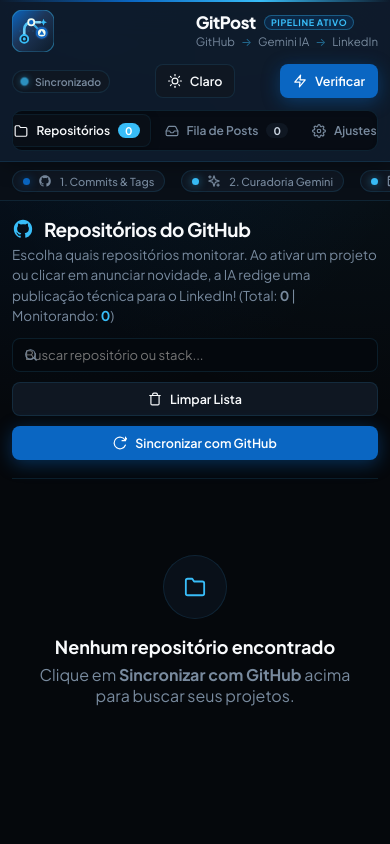
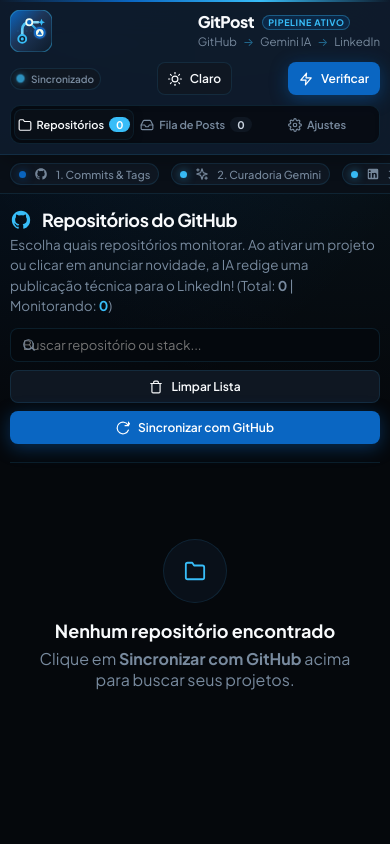
Before and after one commit to VaporubDev/automacao-linkedin, a FastAPI app: page / in a window 390 px wide. Run offline with FastAPI, Linux system fonts and the light colour scheme; data comes from the database, SQL or seed files in the repository; data that the repository does not hold is empty; some libraries are stand-ins or nearby versions.

Commit message:
style: fix navigation tab cuts and enhance post queue and settings responsiveness

```diff
--- a/app/static/css/style.css
+++ b/app/static/css/style.css
@@ -382,6 +382,7 @@ body {
   border: 1px solid var(--border-color);
   gap: 4px;
   box-shadow: inset 0 2px 4px rgba(0, 0, 0, 0.1);
+  max-width: 100%;
 }
 
 .nav-segment-btn {
@@ -397,6 +398,8 @@ body {
   border-radius: 8px;
   cursor: pointer;
   transition: var(--transition);
+  flex-shrink: 0;
+  white-space: nowrap;
 }
 
 .nav-segment-btn:hover {
@@ -1371,65 +1374,77 @@ input:focus, select:focus, textarea:focus,
   margin-bottom: 8px;
 }
 
-@media (max-width: 1024px) {
+@media (max-width: 1100px) {
   .header-inner {
     flex-wrap: wrap;
-    justify-content: center;
-    gap: 14px;
-    padding: 12px 16px;
+    justify-content: space-between;
+    gap: 12px;
+    padding: 10px 18px;
   }
   .nav-segmented {
     order: 3;
     width: 100%;
-    justify-content: center;
-  }
-  .settings-grid {
-    columns: 1 !important;
-  }
-}
-
-@media (max-width: 768px) {
-  .container {
-    padding: 16px 12px 40px;
-  }
-  .app-header {
-    position: relative;
-  }
-  .header-inner {
-    flex-direction: column;
-    align-items: stretch;
-    gap: 12px;
-    padding: 10px 12px;
-  }
-  .logo-wrapper {
-    justify-content: space-between;
-    width: 100%;
-  }
-  .header-actions {
-    justify-content: space-between;
-    width: 100%;
-  }
-  .nav-segmented {
-    width: 100%;
-    overflow-x: auto;
-    padding: 3px;
+    justify-content: stretch;
   }
   .nav-segment-btn {
     flex: 1;
     justify-content: center;
     padding: 8px 10px;
-    font-size: 12px;
-    white-space: nowrap;
+    font-size: 12.5px;
+  }
+  .settings-grid {
+    columns: 1 !important;
+  }
+}
+
+@media (max-width: 768px) {
+  .container {
+    padding: 14px 10px 40px;
+  }
+  .app-header {
+    position: relative;
+  }
+  .header-inner {
+    flex-direction: column;
+    align-items: stretch;
+    gap: 10px;
+    padding: 10px;
+  }
+  .logo-wrapper {
+    justify-content: space-between;
+    width: 100%;
+  }
+  .header-actions {
+    justify-content: space-between;
+    width: 100%;
+    gap: 8px;
+  }
+  .nav-segmented {
+    width: 100%;
+    display: flex;
+    padding: 3px;
+    gap: 3px;
+    overflow-x: auto;
+    -webkit-overflow-scrolling: touch;
+  }
+  .nav-segment-btn {
+    flex: 1 1 0;
+    min-width: 0;
+    padding: 7px 6px;
+    font-size: 11.5px;
+    gap: 5px;
+    justify-content: center;
   }
   .pipeline-flow-strip {
     justify-content: flex-start;
-    padding: 8px 12px;
-    gap: 8px;
+    padding: 8px 10px;
+    gap: 6px;
     font-size: 11px;
     -webkit-overflow-scrolling: touch;
   }
   .flow-step {
-    padding: 3px 10px;
+    padding: 3px 8px;
+    font-size: 11px;
   }
   .section-header {
     flex-direction: column;
@@ -1438,12 +1453,13 @@ input:focus, select:focus, textarea:focus,
     margin-bottom: 16px;
   }
   .section-title h2 {
-    font-size: 19px;
+    font-size: 18px;
   }
   .controls-group {
     flex-direction: column;
     align-items: stretch;
     width: 100%;
+    gap: 8px;
   }
   .controls-group .btn,
   .controls-group .search-box {
@@ -1459,68 +1475,127 @@ input:focus, select:focus, textarea:focus,
   }
   .filter-pill {
     flex-shrink: 0;
-    padding: 6px 12px;
+    padding: 6px 11px;
     font-size: 12px;
   }
   .repos-grid {
     grid-template-columns: 1fr;
+    gap: 12px;
+  }
+  .repo-card {
+    padding: 14px;
+  }
+  .posts-list {
     gap: 14px;
   }
-  .repo-card {
-    padding: 16px;
-  }
   .post-card {
-    padding: 16px;
+    padding: 14px;
+    border-radius: var(--radius-sm);
   }
   .post-header {
     flex-direction: column;
     align-items: flex-start;
     gap: 8px;
+    width: 100%;
+  }
+  .post-header > div:last-child {
+    display: flex;
+    align-items: center;
+    justify-content: space-between;
+    width: 100%;
+  }
+  .post-commit-info {
+    flex-direction: column;
+    align-items: flex-start;
+    gap: 6px;
+    padding: 8px 10px;
+    font-size: 12px;
+    word-break: break-word;
+  }
+  .post-commit-info > span:nth-child(2),
+  .post-commit-info > span:nth-child(4) {
+    display: none;
+  }
+  .post-textarea {
+    font-size: 13px;
+    padding: 10px;
+    min-height: 120px;
   }
   .post-actions {
     flex-direction: column;
     align-items: stretch;
     width: 100%;
+    gap: 8px;
   }
   .post-actions .btn {
     width: 100%;
+    justify-content: center;
+    padding: 9px 12px;
+  }
+  .post-actions > div {
+    flex-direction: column;
+    align-items: stretch !important;
+    gap: 8px;
+  }
+  .settings-grid {
+    columns: 1 !important;
+    column-gap: 0;
+    display: flex;
+    flex-direction: column;
+    gap: 14px;
   }
   .settings-card {
-    padding: 14px;
+    margin-bottom: 0;
+    padding: 14px 12px;
+    width: 100%;
+    box-sizing: border-box;
+  }
+  .settings-card h3 {
+    font-size: 14.5px;
   }
   .form-row {
     flex-direction: column;
     gap: 8px;
   }
+  #btn-save-settings {
+    width: 100%;
+    padding: 10px;
+    font-size: 13.5px;
+  }
   #toast-container {
-    left: 12px;
-    right: 12px;
-    bottom: 12px;
+    left: 10px;
+    right: 10px;
+    bottom: 10px;
   }
   .toast {
     width: 100%;
     box-sizing: border-box;
+    font-size: 12.5px;
+    padding: 10px 14px;
   }
 }
 
 @media (max-width: 480px) {
   .logo-title-row h1 {
-    font-size: 17px;
+    font-size: 16px;
   }
   .pipeline-badge {
     font-size: 9px;
-    padding: 1px 6px;
+    padding: 1px 5px;
   }
   .status-pill {
-    padding: 4px 8px;
-    font-size: 10.5px;
+    padding: 4px 6px;
+    font-size: 10px;
   }
   .theme-toggle-btn {
-    padding: 6px 9px;
-    font-size: 11.5px;
+    padding: 5px 8px;
+    font-size: 11px;
   }
   .btn {
-    padding: 8px 12px;
-    font-size: 12.5px;
-  }
-}
+    padding: 8px 10px;
+    font-size: 12px;
+  }
+  .nav-segment-btn span:not(.ui-icon):not(.tab-counter) {
+    font-size: 11px;
+  }
+}
```
